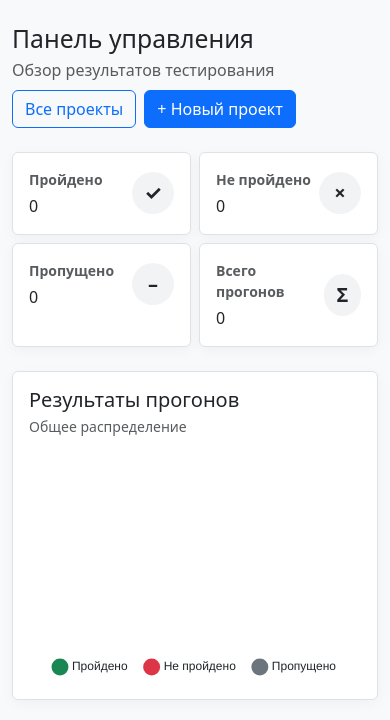
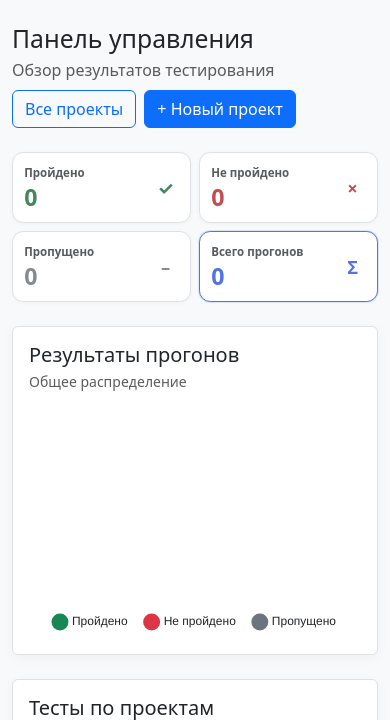
Before and after one commit to 254852bm/test_runner_web, a Flask app: page /dashboard in a window 390 px wide. Shown: the part 99-819 px from the top of the page. Run offline with Flask 3, Linux system fonts and the light colour scheme; the visitor is signed in with stand-in values (Sample User, id 1); data that the repository does not hold is empty; some libraries are stand-ins or nearby versions.

Commit message:
Add compact dashboard card styling

```diff
--- a/static/style.css
+++ b/static/style.css
@@ -479,3 +479,130 @@
         flex-shrink: 0;
     }
 }
+
+
+/* ===== Dashboard: lighter statistics and compact project cards ===== */
+.dashboard-stats .dashboard-stat-card {
+    border-radius: 0.7rem;
+    box-shadow: 0 1px 4px rgba(20, 30, 45, 0.035);
+    transition: border-color 0.15s ease, box-shadow 0.15s ease, transform 0.15s ease;
+}
+
+.dashboard-stats .dashboard-stat-card:hover,
+.dashboard-projects .project-dashboard-card:hover {
+    transform: translateY(-1px);
+    box-shadow: 0 0.35rem 0.9rem rgba(20, 30, 45, 0.075);
+}
+
+.dashboard-stats .dashboard-stat-card--active {
+    border-color: #5272ea;
+    box-shadow: 0 0 0 1px rgba(82, 114, 234, 0.16);
+}
+
+.dashboard-stat-value {
+    font-size: clamp(1.45rem, 2vw, 1.8rem);
+    line-height: 1.1;
+    font-weight: 700;
+    letter-spacing: -0.035em;
+    color: var(--app-text);
+    font-variant-numeric: tabular-nums;
+}
+
+.dashboard-stat-card--pass .dashboard-stat-value,
+.dashboard-stat-card--pass .dashboard-stat-icon {
+    color: #43875a;
+}
+
+.dashboard-stat-card--fail .dashboard-stat-value,
+.dashboard-stat-card--fail .dashboard-stat-icon {
+    color: #c64b50;
+}
+
+.dashboard-stat-card--skip .dashboard-stat-value,
+.dashboard-stat-card--skip .dashboard-stat-icon {
+    color: #858b93;
+}
+
+.dashboard-stat-card--total .dashboard-stat-value,
+.dashboard-stat-card--total .dashboard-stat-icon {
+    color: #5272ea;
+}
+
+.dashboard-stat-icon {
+    display: inline-flex;
+    align-items: center;
+    justify-content: center;
+    flex: 0 0 auto;
+    width: 1.65rem;
+    height: 1.65rem;
+    border-radius: 0;
+    background: transparent;
+    font-size: 1.15rem;
+    font-weight: 700;
+}
+
+.project-dashboard-card {
+    border-radius: 0.7rem;
+    box-shadow: 0 1px 4px rgba(20, 30, 45, 0.035);
+    transition: box-shadow 0.15s ease, transform 0.15s ease;
+}
+
+.project-dashboard-title {
+    min-width: 0;
+    font-size: 1rem;
+    line-height: 1.35;
+    font-weight: 600;
+    overflow-wrap: anywhere;
+    display: -webkit-box;
+    -webkit-line-clamp: 2;
+    -webkit-box-orient: vertical;
+    overflow: hidden;
+    min-height: 2.7em;
+}
+
+.project-test-count {
+    flex: 0 0 auto;
+    display: inline-flex;
+    align-items: center;
+    gap: 0.2rem;
+    padding: 0.2rem 0.45rem;
+    border-radius: 999px;
+    background: rgba(82, 114, 234, 0.09);
+    color: #496cf0;
+    font-size: 0.75rem;
+    line-height: 1.2;
+    font-weight: 700;
+    white-space: nowrap;
+}
+
+.project-test-count span {
+    font-weight: 500;
+}
+
+.project-dashboard-card .action-buttons {
+    gap: 0.4rem;
+}
+
+.project-dashboard-card .action-buttons .btn {
+    padding: 0.35rem 0.6rem;
+    font-size: 0.82rem;
+}
+
+html[data-theme="dark"] .project-test-count {
+    background: rgba(125, 150, 255, 0.16);
+    color: #aebeff;
+}
+
+@media (max-width: 575.98px) {
+    .dashboard-stats .card-body {
+        padding: 0.7rem !important;
+    }
+
+    .dashboard-stats .small {
+        font-size: 0.72rem;
+    }
+
+    .project-dashboard-card .action-buttons .btn {
+        font-size: 0.78rem;
+    }
+}
```
